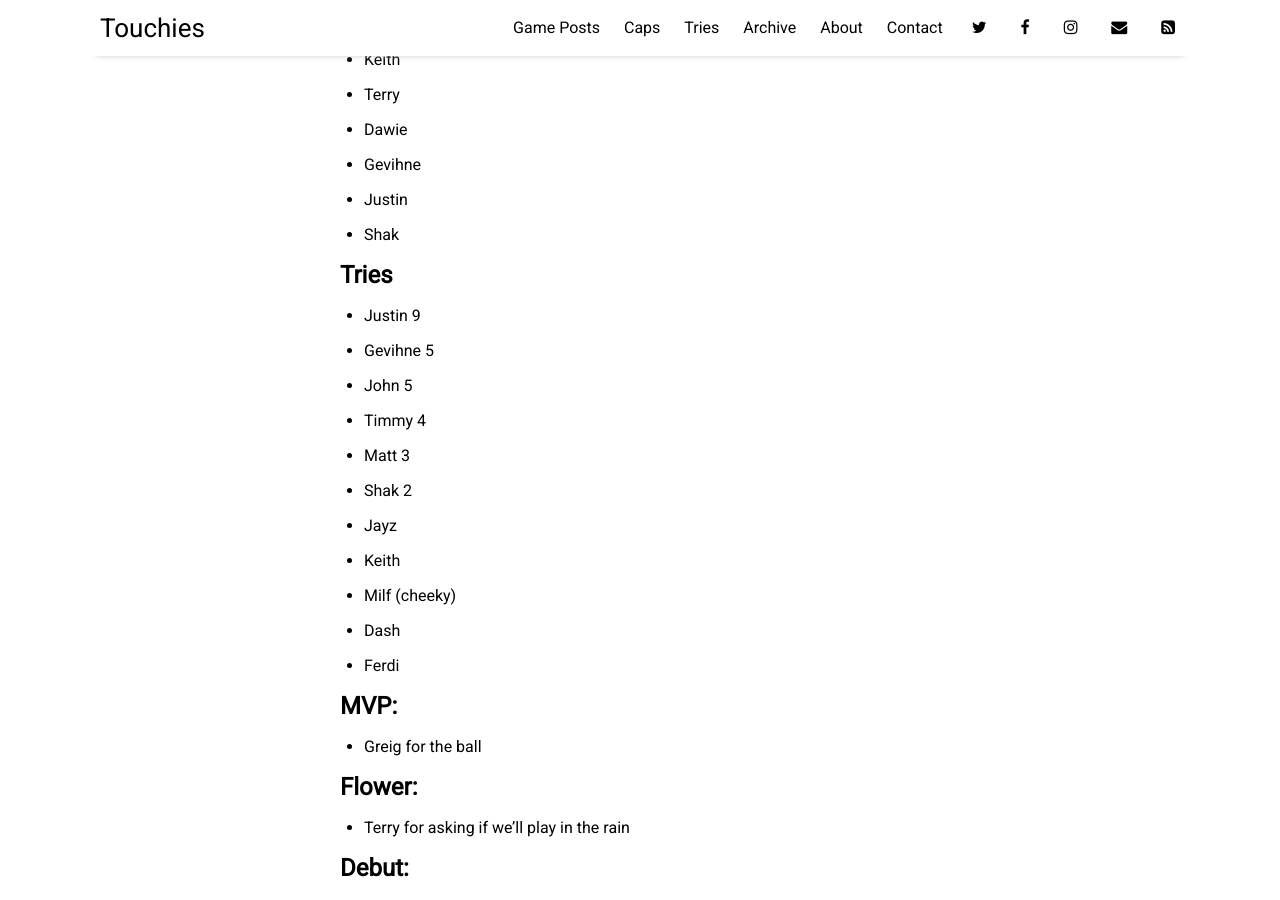
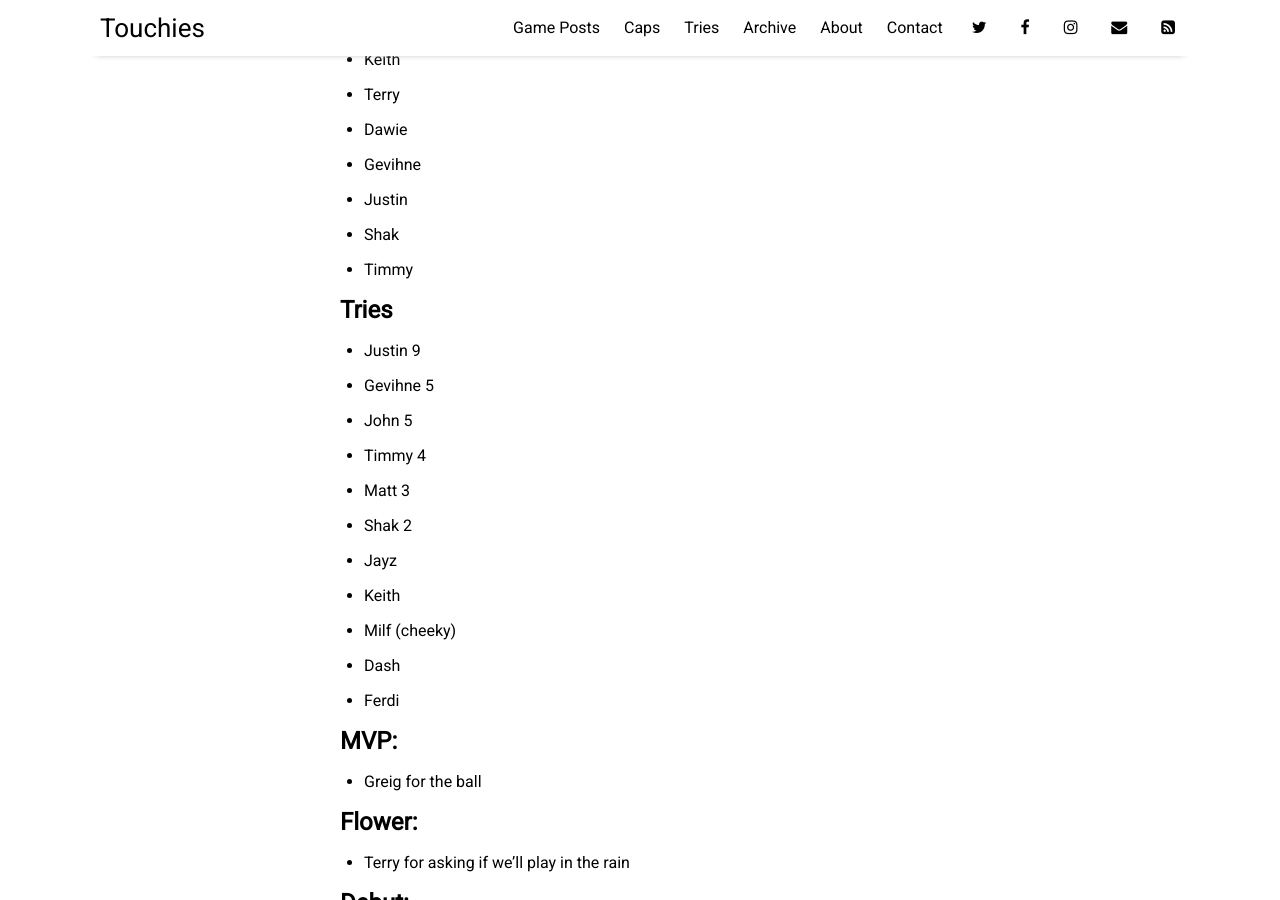
Before and after one commit to sundayrugby/sundayrugby.github.io, a Jekyll site: the page built from _posts/2024-02-25-CG.md, in a window 1280 px wide and 900 px high, scrolled down 913 px. Built offline with Jekyll 4.4.1, drawn with Linux system fonts in a browser that asks for light colours; nearby versions of some CDN libraries.

Commit message:
Update 2024-02-25-CG.md

```diff
--- a/_posts/2024-02-25-CG.md
+++ b/_posts/2024-02-25-CG.md
@@ -23,6 +23,7 @@ image: 2024_02_25.jpg
 * Gevihne
 * Justin
 * Shak
+* Timmy
 
 
 ## Tries
```
